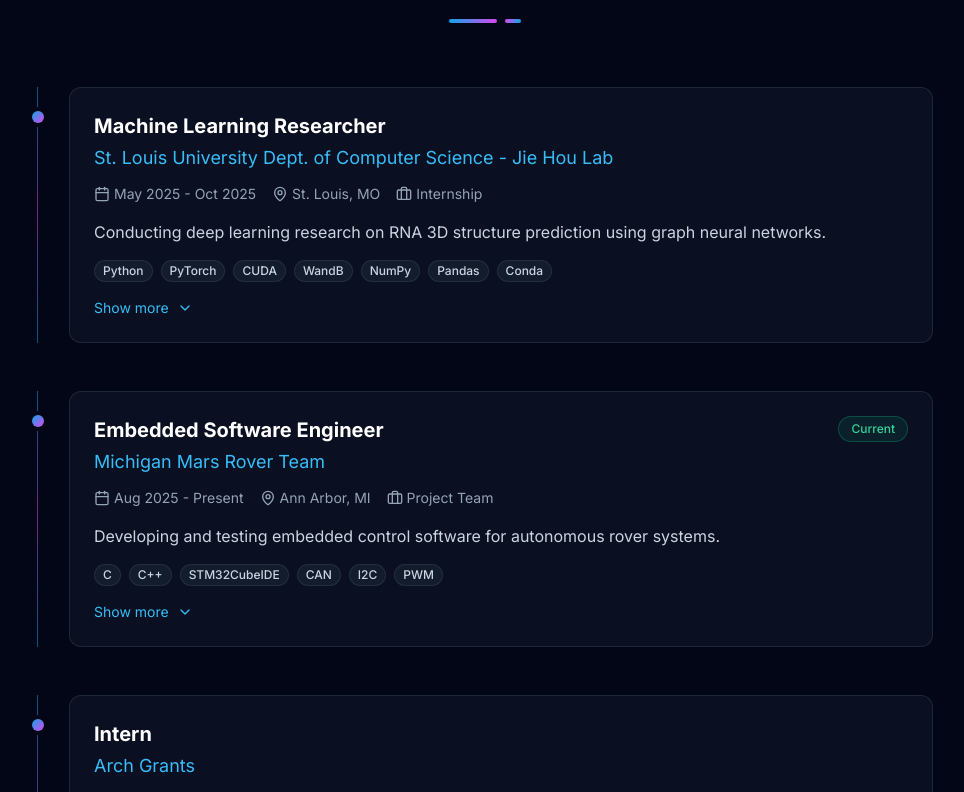
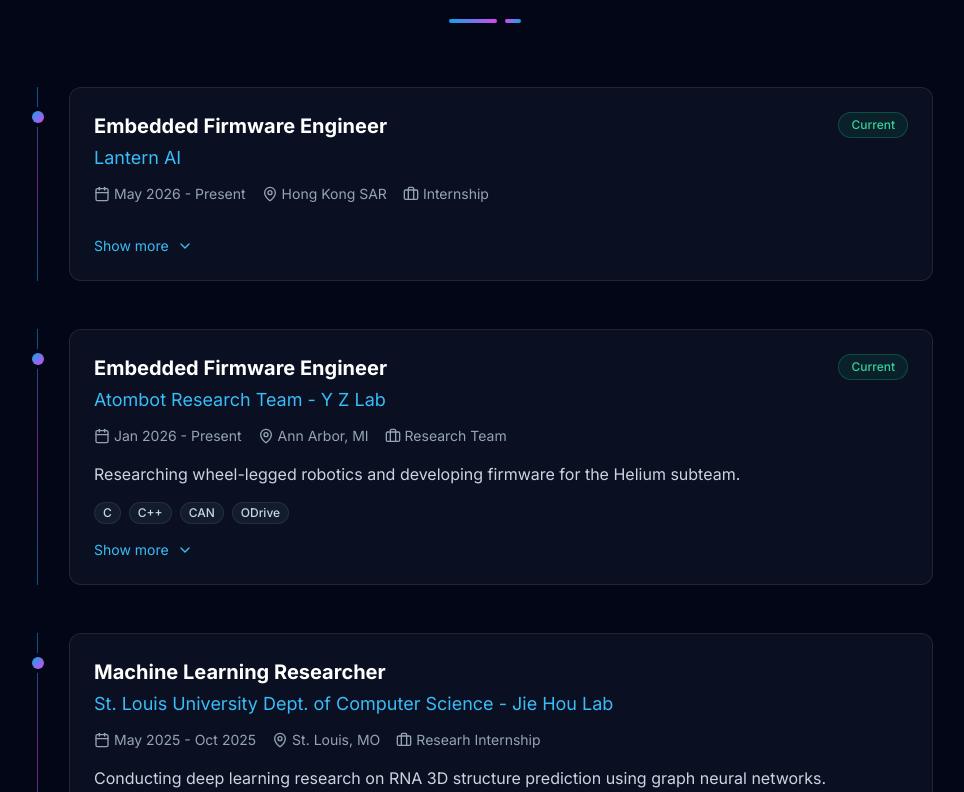
Before and after one commit to cwoods05/portfolio, a React (Vite) app: page / in a window 1280 px wide. Shown: the part 3688-4480 px from the top of the page, without its empty margins (155-1119 px from the left). Built offline with nearby package versions, Linux system fonts and the light colour scheme.

Commit message:
new experiences

```diff
--- a/src/data/experience.js
+++ b/src/data/experience.js
@@ -1,10 +1,43 @@
 export const experiences = [
   {
     id: 1,
+    company: "Lantern AI",
+    position: "Embedded Firmware Engineer",
+    location: "Hong Kong SAR",
+    type: "Internship",
+    startDate: "May 2026",
+    endDate: "July 2026",
+    current: true,
+    description: "",
+    responsibilities: [
+
+    ],
+    technologies: [],
+    logo: ""
+  },
+  {
+    id: 2,
+    company: "Atombot Research Team - Y Z Lab",
+    position: "Embedded Firmware Engineer",
+    location: "Ann Arbor, MI",
+    type: "Research Team",
+    startDate: "Jan 2026",
+    endDate: "Present",
+    current: true,
+    description: "Researching wheel-legged robotics and developing firmware for the Helium subteam.",
+    responsibilities: [
+      "Engineer interface functions to construct, transmit, and parse custom CAN frames for robotic motor control, including command messages, state queries, and fault-code retrieval",
+      "Bench-test and validate CAN communication with MIT ODrive motor controllers, debug message IDs, payload structure, and bus timing to reliably actuate brushless motors"
+    ],
+    technologies: ["C", "C++", "CAN", "ODrive"],
+    logo: ""
+  },
+  {
+    id: 3,
     company: "St. Louis University Dept. of Computer Science - Jie Hou Lab",
     position: "Machine Learning Researcher",
     location: "St. Louis, MO",
-    type: "Internship",
+    type: "Researh Internship",
     startDate: "May 2025",
     endDate: "Oct 2025",
     current: false,
@@ -20,7 +53,7 @@
     logo: "https://upload.wikimedia.org/wikipedia/en/thumb/1/13/Saint_Louis_University_logo.svg/512px-Saint_Louis_University_logo.svg.png"
   },
   {
-    id: 2,
+    id: 4,
     company: "Michigan Mars Rover Team",
     position: "Embedded Software Engineer",
     location: "Ann Arbor, MI",
@@ -38,12 +71,11 @@
       "C++",
       "STM32CubeIDE",
       "CAN",
-      "I2C",
-      "PWM"],
+      "I2C",],
     logo: "https://upload.wikimedia.org/wikipedia/commons/3/3d/Michigan_Wolverines_logo.svg"
   },
   {
-    id: 3,
+    id: 5,
     company: "Arch Grants",
     position: "Intern",
     location: "St. Louis, MO",
```
